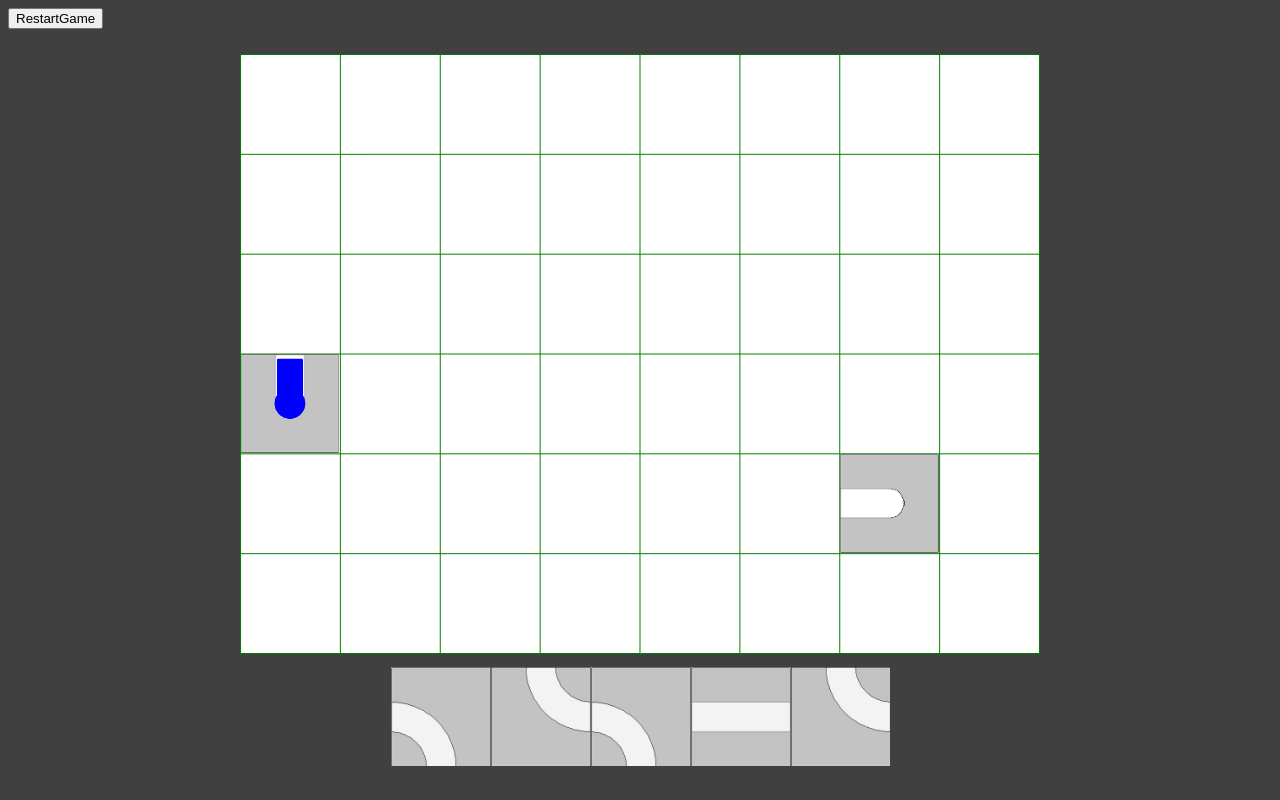
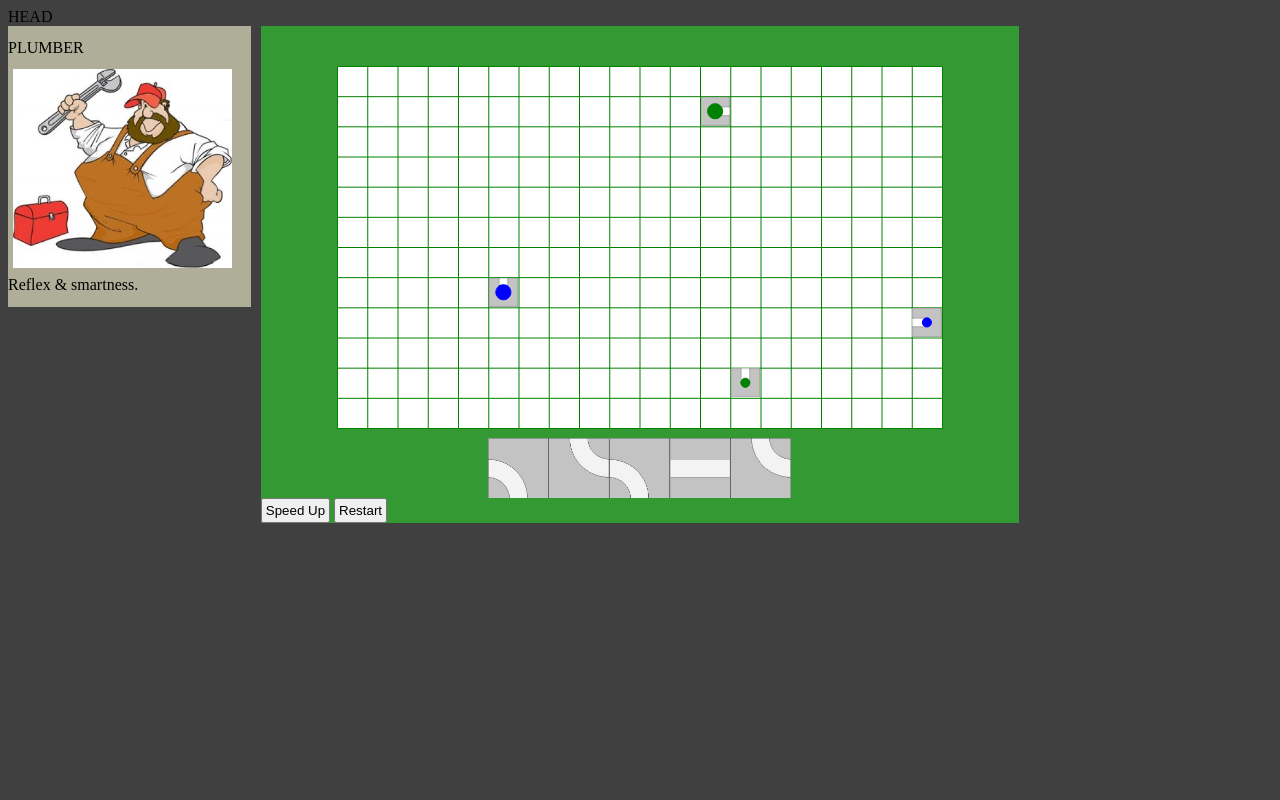
Before and after one commit to tosiek13/pipeline, a plain HTML site: page pipeline.html in a window 1280 px wide. Drawn offline with Linux system fonts and the light colour scheme.

Commit message:
new Image

```diff
--- a/board/board.js
+++ b/board/board.js
@@ -44,6 +44,7 @@ Board.prototype.paintBoard = function(){
     }
 
     //Painting on canvas
+    this.ctx.lineWidth = 1;
     this.ctx.strokeStyle = "green";
     this.ctx.stroke();
 }
--- a/board/eventListener.js
+++ b/board/eventListener.js
@@ -44,6 +44,5 @@ function getField(e) {
     x = Math.min(x, boardCanvas.width);
     y = Math.min(y, boardCanvas.height);
 
-    //alert("x = " + x + ", y = " + y);
-    return new Field(Math.floor(y/board.getFieldHeight()), Math.floor(x/board.getFieldWidth()));
+    return new Field(Math.floor(y/fieldSize), Math.floor(x/fieldSize));
 }
--- a/board/queue.js
+++ b/board/queue.js
@@ -6,15 +6,15 @@
 * This object facilitates all necessary methods,
 * including printing himself.
 */
-function Queue(canvas, size, fieldHeight, fieldWidth){
+function Queue(canvas, size){
 	this.canvas = canvas;
 	this.size = size;
-	this.width = size * fieldWidth; 	//szerokość płótna w px
-	this.height = fieldHeight; 		//wysokość płótna w px
+	//this.width = size * fieldWidth; 	//szerokość płótna w px
+	//this.height = fieldHeight; 		//wysokość płótna w px
 	this.array = new Array();			//Holds codes of blocks in queue
 	//Seting canvas size
-	canvas.width = this.width;
-	canvas.height =this.height;
+	canvas.width = size * queueFieldSize;
+	canvas.height = queueFieldSize;
 }
 
 //Initialization method
@@ -41,7 +41,7 @@ Queue.prototype.spyQueue = function(){
 /*Prints current buffer content on canvas*/
 Queue.prototype.printBuffer = function(){
 	for(var i  = 0;i<this.size; i++){
-		this.canvas.getContext("2d").drawImage(images.getImage(this.array[i]) , i * fieldSize , 0, fieldSize, this.height);
+		this.canvas.getContext("2d").drawImage(images.getImage(this.array[i]) , i * queueFieldSize , 0, queueFieldSize, queueFieldSize);
 	}
 }
 
--- a/global.js
+++ b/global.js
@@ -5,19 +5,21 @@ var queueCanvas = document.getElementById("queue");
 var blocksAmount = 6;
 
 /* Colors of fluid */
-var colors = ['blue', 'green', 'red'];
+var colors = ['blue', 'green', 'red', 'grey', 'orange', 'purple', 'black', 'pink'];
 
 /* Ustawienie wymiarów planczy - liczba pól na szerokość i w pionie. */
-var boardWidth = 8;
-var boardHeight = 6;
+var boardWidth = 20;
+var boardHeight = Math.floor(boardWidth * 10 / 16);
 
 /* Ustawienie szerokości planczy - stała, a wysokośc dopasowuje się tak, żeby pola były kwadratowe. */
-boardCanvas.width = 800;
+var boardContainer = document.getElementById("boardContainer");
+boardCanvas.width = boardContainer.clientWidth * 0.8;
 boardCanvas.height = boardCanvas.width * boardHeight / boardWidth;
 /* Wyższe ustawienia determinują wielkość kwadratowego bloczka (pola) */
 var fieldSize = boardCanvas.width / boardWidth;
 
-queueCanvas.width = 5 * fieldSize;
-queueCanvas.height = fieldSize;
+var queueFieldSize = boardCanvas.width * 0.1;
+queueCanvas.width = 5 * queueFieldSize;
+queueCanvas.height = queueFieldSize;
 
 var gameFlag = true;
--- a/main.js
+++ b/main.js
@@ -3,9 +3,6 @@ function initGame(){
 
     images = new Images();
     images.load();
-
-    board = new Board(boardCanvas, boardHeight, boardWidth);
-    board.createBoard();
 
     setTimeout(play, 500);
 
@@ -13,15 +10,22 @@ function initGame(){
 }
 
 function play(){
+    var ctx = boardCanvas.getContext('2d');
+    ctx.clearRect(0, 0, boardCanvas.width, boardCanvas.height);
+    board = new Board(boardCanvas, boardHeight, boardWidth);
+    board.createBoard();
 
     //Queue building, holds next available blocks;
-    queue = new Queue(queueCanvas, 5, board.getFieldHeight(), board.getFieldWidth() );
+    queue = new Queue(queueCanvas, 5);
     queue.fillBuffer();
 
     pipeGrid = new PipeGrid(boardCanvas);
     pipeGrid.createNodes();
 
-    initStreams(1, 5000, 20000);
+
+    begTime = 10000;
+    fieldTime = 5000;
+    initStreams(2, begTime, fieldTime);
 }
 
 function setGameState(gameState){
@@ -50,12 +54,21 @@ function checkEndOfGameConditions(){
 
 
 function speedUp(){
+    alert("speedUp");
     for(var i = 0; i<streams.length; i++){
         streams[i].modifyPace(500);
     }
 }
 
 function setButtons(){
-    var speedButton = document.getElementById("restartButton");
+    var speedButton = document.getElementById("speedUp");
     speedButton.addEventListener("click", speedUp);
+
+    var restartButton = document.getElementById("restarGame");
+    restartButton.addEventListener("click", restart);
 }
+
+function restart(){
+    if (confirm("Are you sure you want to restart game !!"))
+        play();
+}
--- a/pipeline.html
+++ b/pipeline.html
@@ -2,13 +2,75 @@
 <html>
     <head>
         <meta charset="UTF-8">
+        <style type="text/css">
+            div.board{
+                margin-left: auto;
+                margin-right: auto;
+                padding-top: 2%;
+                width: 60%;
+                background-color: #339933;
+            }
+            div.queue{
+                margin-left: auto;
+                margin-right: auto;
+                padding-top: 0.5%;
+                width: 60%;
+                background-color: #339933;
+            }
+            head{
+                display:block;
+                margin-left: auto;
+                margin-right: auto;
+                width: 60%;
+                background-color: #AEAE99;
+            }
+
+            nav{
+                position: absolute;
+                padding-top: 1%;
+                width: 19%;
+                background-color: #AEAE99;
+            }
+
+            img.image{
+                max-width:90%;
+                margin-left: 2%;
+                margin-top: 5%;
+                margin-bottom: 2%;
+                clear: both;
+            }
+
+            description{
+                display:block;
+                padding-bottom: 5%;
+            }
+
+            button{
+                padding: 3px;
+            }
+
+        </style>
     </head>
     <body onload="initGame()">
-        <div id = "buttons">
-            <button id = "restartButton">RestartGame</button>
+        <head>
+                HEAD
+        </head>
+        <nav>
+            PLUMBER
+            <img class="image" src="pipeMan.jpg" alt="Projekt na TI, cośnie tak ze zdięciem."/>
+            <description>
+                Reflex & smartness.
+            </descriprion>
+        </nav>
+        <div id = "boardContainer" class="board">
+            <canvas id="board"> Your browser does not support the HTML5 canvas tag. </canvas>
         <div>
-        <canvas id="board"> Your browser does not support the HTML5 canvas tag. </canvas>
-        <canvas id="queue" width="200" height="30"> </canvas>
+        <div class="queue">
+            <canvas id="queue" width="200" height="30"> </canvas>
+        </div>
+
+        <button id = "speedUp">Speed Up</button>
+        <button id = "restarGame">Restart</button>
 
         <script type="text/javascript" src="global.js"></script>
         <script type="text/javascript" src="prepare.js"></script>
--- a/stream/stream.js
+++ b/stream/stream.js
@@ -74,10 +74,21 @@ Stream.prototype.init = function(){
 
     var ctx = boardCanvas.getContext("2d");
     ctx.beginPath();
-    ctx.arc(x, y, fieldSize * 0.15, 0, 2 * Math.PI);
+    ctx.arc(x, y, fieldSize * 0.25, 0, 2 * Math.PI);
     ctx.fillStyle = this.color;
     ctx.fill();
     ctx.strokeStyle = this.color;
+    ctx.stroke();
+
+    //Creating Point at the stream end
+        //counting coordinates in pixels
+    var xStop = this.XStop / 2 * board.getFieldWidth();
+    var yStop = this.YStop / 2 * board.getFieldHeight();
+
+    ctx.beginPath();
+    ctx.arc(xStop, yStop, fieldSize * 0.15, 0, 2 * Math.PI);
+    ctx.fillStyle = this.color;
+    ctx.fill();
     ctx.stroke();
 
     var line = new Line(x, y, xDiff, yDiff, this.color, this.width);
@@ -123,9 +134,12 @@ function getFieldFromCoordinates(x, y) {
 ** if so, checks weather it's the suitable end (color) or end field coordinates - not decided yet.
  */
 Stream.prototype.isInStreamEnd = function(){
-    if((this.XEnd%2 == 1) && (this.YEnd%2 == 1))
+    if((this.XEnd == this.XStop) && (this.YEnd == this.YStop))
         return true;
     return false;
+    /*if((this.XEnd%2 == 1) && (this.YEnd%2 == 1))
+        return true;
+    return false;*/
 }
 
 /* Używane do przyśpiesenia strumieni. */
```
